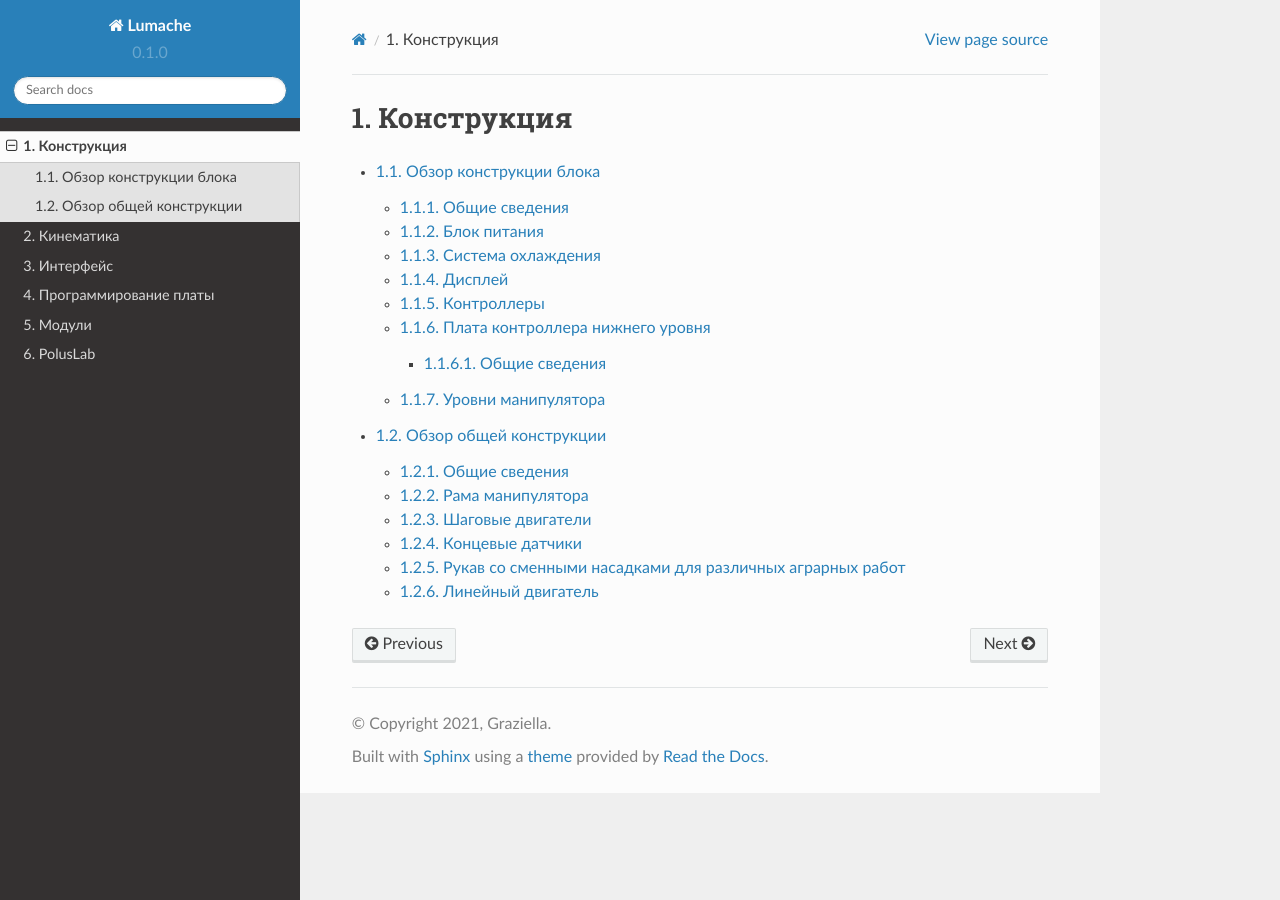
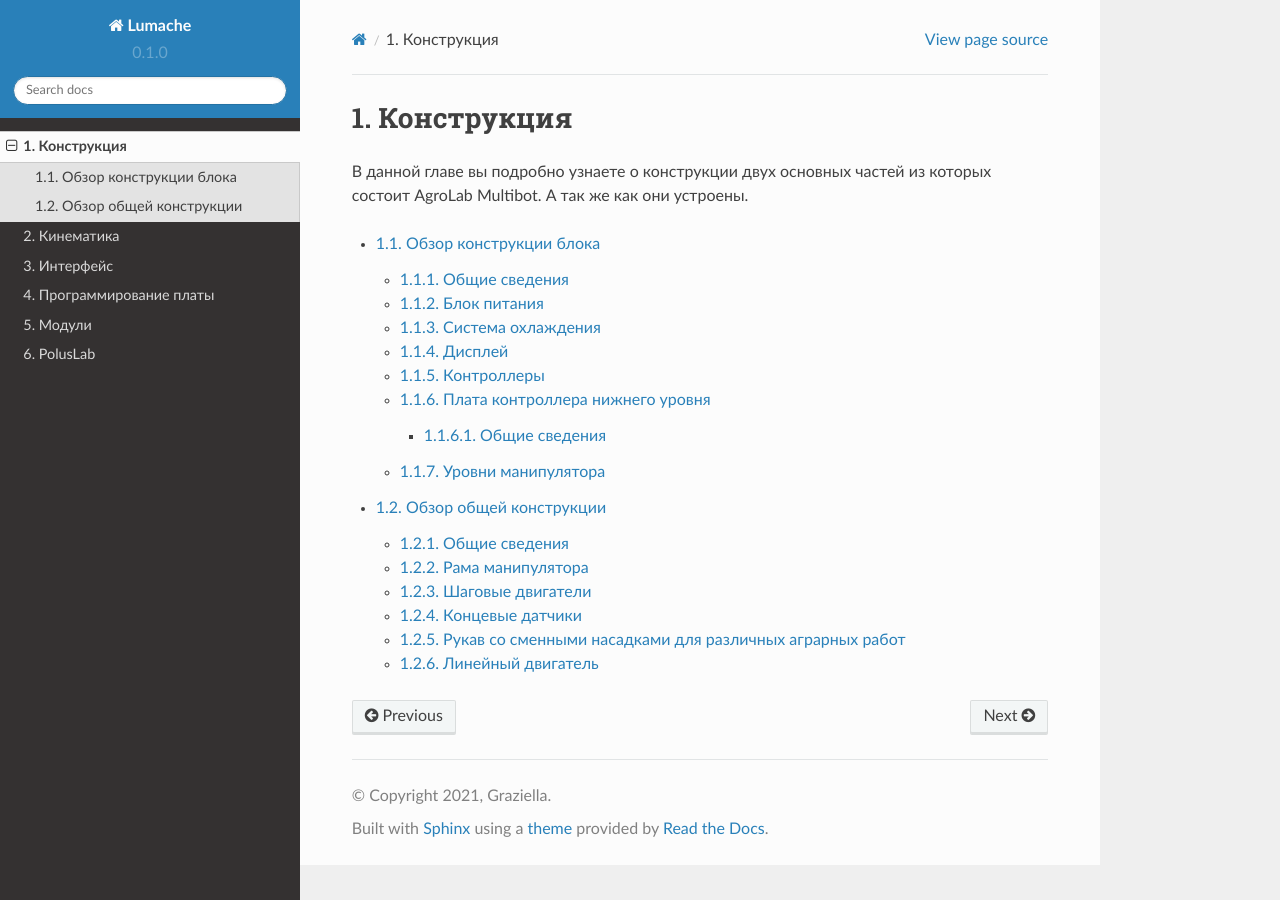
Before and after one commit to BBanwz/AgroLab_Multibot, a Sphinx documentation site: the page built from docs/source/1construction/index.rst, in a window 1280 px wide. Built offline with Sphinx 7.4.7 and the Read the Docs theme 2.0.0, drawn with Linux system fonts in a browser that asks for light colours.

Commit message:
Update index.rst

```diff
--- a/docs/source/1construction/index.rst
+++ b/docs/source/1construction/index.rst
@@ -1,5 +1,7 @@
 Конструкция
 ===========
+
+В данной главе вы подробно узнаете о конструкции двух основных частей из которых состоит AgroLab Multibot. А так же как они устроены.
 
 .. toctree::
    :maxdepth: 3
```
